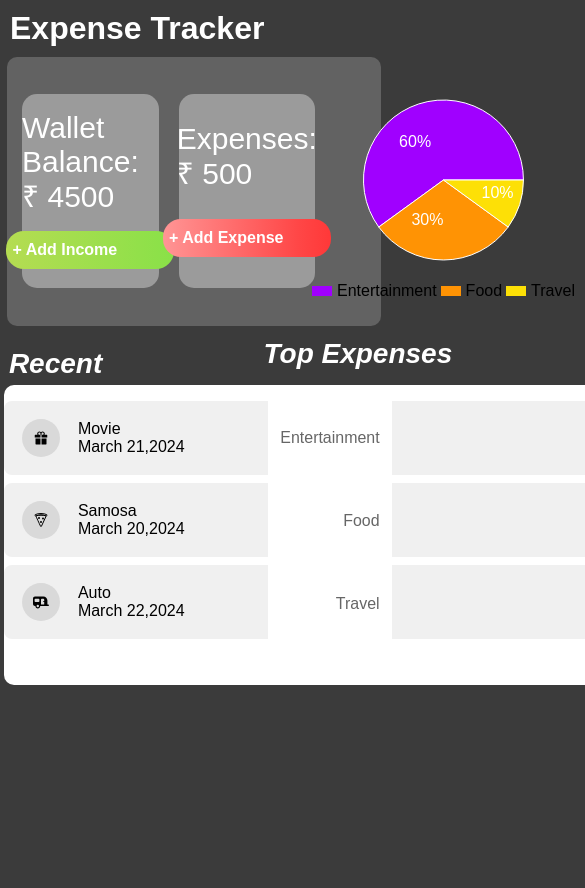
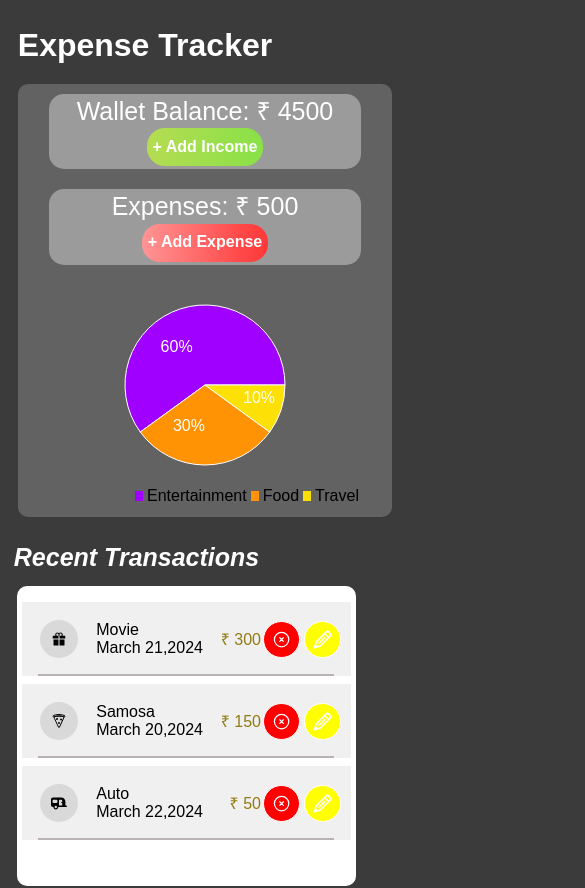
Before and after one commit to TejaswiniKakarlamudi/ExpensesTracker, a React (Create React App) app: page / in a window 390 px wide. Shown: the top 888 px of the page, 585 px wide, since content can reach past the window. Before the commit the page ends 854 px from the top, so only its background shows below. Built offline with nearby package versions, Linux system fonts and the light colour scheme.

Commit message:
Uploading verse-3 styles uploaded

```diff
--- a/src/Components/Charts/Barchart.jsx
+++ b/src/Components/Charts/Barchart.jsx
@@ -9,7 +9,7 @@ function HorizontalBarChart({ expensesData }) {
   }));
 
   return (
-    <div style={{ width: '100%', height: '300px', background: 'white', margin: '10px', borderRadius: '10px', overflow: 'hidden' }}>
+    <div style={{ width: '90%', height: '300px', background: 'white', margin: '10px', borderRadius: '10px', overflow: 'hidden' }}>
       <ResponsiveContainer>
         <BarChart data={data} layout="vertical" margin={{ top: 10, right: 20, left: 60, bottom: 10 }}>
           {/* <CartesianGrid strokeDasharray="3 3" /> */}
--- a/src/Components/Charts/Piechart.jsx
+++ b/src/Components/Charts/Piechart.jsx
@@ -63,7 +63,7 @@ function Piechart({ expensesData }) {
       <div style={{ display: 'flex', justifyContent: 'center', }}>
         {data.map((entry, index) => (
           <div key={index} style={{ display: 'flex', alignItems: 'center',margin:'2px'}}>
-            <div style={{ width: '20px', height: '10px', backgroundColor: COLORS[index % COLORS.length], marginRight: '5px' }}></div>
+            <div style={{ width: '8px', height: '10px', backgroundColor: COLORS[index % COLORS.length], marginRight: '4px' }}></div>
             <span>{`${entry.name}`}</span>
           </div>
         ))}
--- a/src/Components/Display/Display.jsx
+++ b/src/Components/Display/Display.jsx
@@ -123,7 +123,7 @@ function Display() {
           expenseToEdit={expenseToEdit}
         />
       ) : (
-        <div>
+        <div className={styles.display}>
           <div className={styles.title}>Expense Tracker</div>
           <div className={styles.topdisplay}>
             <div className={styles.balance}>
@@ -134,8 +134,8 @@ function Display() {
               Expenses: ₹ {expensesTotal}
               <button onClick={() => handleAddExpense(setPopupTitle, setIsPopupOpen)}>+ Add Expense</button>
             </div>
-            <div>
-              <Piechart expensesData={selectedExpenses} className={styles.piechart}/>
+            <div className={styles.piechart}>
+              <Piechart expensesData={selectedExpenses} />
             </div>
           </div>
           <div className={styles.bottomdisplay}>
@@ -155,7 +155,7 @@ function Display() {
                             </div>
                           </div>
                           <div>
-                            <div>₹ {expense.price}</div>
+                            <div style={{color:'#917a12'}}>₹ {expense.price}</div>
                             <div className={styles.icondelete}><button onClick={() => handleDeleteExpense(expense, selectedExpenses, setSelectedExpenses, setExpensesChanged)}><HiOutlineXCircle /></button></div>
                             <div className={styles.iconedit}><button onClick={() => handleEditExpense(expense, setExpenseToEdit, setPopupTitle, setIsPopupOpen)}><GrEdit /></button></div>
                           </div>
--- a/src/Components/Display/Display.module.css
+++ b/src/Components/Display/Display.module.css
@@ -1,11 +1,12 @@
 .display{
-    width: 100vw;
-    height: 100vh;
+    width: 98vw;
+    height: 98vh;
     top: 0px !important;
-    left: 32px;
-    gap: 0px;
     border: 1px 0px 0px 0px;
     opacity: 0px;
+    display: flex;
+    flex-direction: column;
+    margin: 1vh 1vw;
 
 }
 
@@ -14,9 +15,9 @@
     justify-content: space-around;
     align-items: center;
     width: 96vw;
-    height: 269px;
+    height: 35vh;
     top: 94px;
-    margin: 7px;
+    margin:10px;
     border-radius: 10px ;
     opacity: 0px;
     background-color: #626262;
@@ -38,10 +39,10 @@
     flex-direction: column;
     justify-content: space-evenly;
     color: #FFFFFF;
-    font-size: 30px;
+    font-size: 25px;
     font-weight: 400;
     line-height: 34.47px;
-    text-align: left;
+    text-align: center;
     margin: 5px ;
     margin-left: 15px;
 
@@ -51,11 +52,13 @@
     margin-right: -5px;
 }
 .piechart{
-  width: 23vh;
-  height: 23vh;
+  width: 26vh;
+  /* height: 23vh; */
+  /* margin: 10px; */
+  /* margin-top: -20px; */
+
 }
-.balance button{
-    background: linear-gradient(90deg, #B5DC52 0%, #89E148 100%);
+.balance button, .expenses button{
     width: 167.65px;
     height: 38px;
     top: 245px;
@@ -65,24 +68,17 @@
     font-size: 16px;
     font-weight: 700;
     line-height: 18.38px;
-    text-align: left;
+    text-align: center;
     color: #FFFFFF;
     border: #FFFFFF;
 }
+.balance button{
+    background: linear-gradient(90deg, #B5DC52 0%, #89E148 100%);
+
+}
  .expenses button{
     background: linear-gradient(90deg, #FF9595 0%, #FF4747 80%, #FF3838 100%);
-    width: 167.65px;
-    height: 38px;
-    top: 245px;
-    left: 183.88px;
-    border-radius: 18px;
-    margin-bottom: 3px;
-    font-size: 16px;
-    font-weight: 700;
-    line-height: 18.38px;
-    text-align: left;
-    color: #FFFFFF;
-    border: #FFFFFF;
+
 }
 .title{
   color: #FFFFFF;
@@ -93,7 +89,7 @@
   margin: 10px;
 }
 .title1 {
-    font-size: 28px;
+    font-size: 25px;
     font-style: italic;
     font-weight: 700;
     line-height: 32.17px;
@@ -107,26 +103,31 @@
 
 .bottomdisplay{
     width: 96vw;
-    margin: 1vw;
+    margin: 1vh 1vw;
     display: flex;
-    justify-content: space-between;
-    align-items: center;
+    justify-content: space-evenly;
+    flex-wrap: nowrap;
 }
+
 .recenttransactions {
     display: flex;
     flex-direction: column;
-    width: 68%;
+    width: 62vw;
+    margin:1vh 1vw;
+    height: 362px;
 }
 .topexpenses{
     display: flex;
     flex-direction: column;
-    width: 33%;
+    width: 30vw;
+    margin: 1vh 1vw;
 }
 .expenselist{
-    width: 738.33px;
+    width: auto;
     height: 300px;
     border-radius: 10px;
     background-color: #FFFFFF;
+    margin: 1vh;
 }
 ul{
     width: 738.33px;
@@ -134,6 +135,7 @@
     /* top: 440.97px; */
     left: 32px;
     list-style-type: none;
+
 
 }
 
@@ -149,30 +151,32 @@
   border-radius: 50%;
 
 }
-
-.listitem{
-  display: flex;
-  align-items: center;
-  justify-content: space-between;
-}
 .expenselist ul {
   list-style-type: none;
   padding: 0;
+  width: auto;
 }
-
 .expenselist li {
   margin-bottom: 8px;
+
 }
-
 .listitem {
+  margin: 5px;
   display: flex;
   align-items: center;
   justify-content: space-between;
   padding: 8px;
   background-color: #f0f0f0;
-  border-radius: 8px;
+  position: relative;
 }
-
+.listitem::after {
+  content: '';
+  position: absolute;
+  bottom: 0;
+  left: 4vw;
+  width: 90%;
+  border-bottom: 2px solid #b9b3b3;
+}
 .listitem > div {
   display: flex;
   align-items: center;
@@ -184,6 +188,14 @@
 
 .icondelete button {
   background-color: red;
+}
+
+.iconedit button {
+  background-color: yellow;
+
+}
+
+.icondelete button, .iconedit button {
   color: white;
   border: 1px solid white;
   width: 37px;
@@ -196,23 +208,52 @@
   justify-content: center;
   margin: 2px;
 }
-
-.iconedit button {
-  margin: 2px;
-  background-color: yellow;
-  width: 37px;
-  height: 37px;
-  border: 1px solid white;
-  border-radius: 50%;
-  transition: opacity 0.3s ease;
-  color: #FFFFFF;
-  font-size: larger;
-  display: flex;
-  align-items: center;
-  justify-content: center;
-}
-
 .icondelete button:hover,
 .iconedit button:hover {
   opacity: 1;
 }
+
+@media (max-width: 606px) {
+  .display{
+    height: 100vh;
+    width: 100vw;
+  }
+
+ .topdisplay{
+  flex-direction: column;
+  /* height: 80vh !important;
+  width: 98vw; */
+  height: auto;
+  justify-content: space-evenly;
+  /* background: fixed; */
+ }
+ .topdisplay button{
+  width: auto;
+  font-size: auto;
+ }
+
+ .balance, .expenses, .piechart{
+  height: auto;
+  width: 80vw;
+  text-align: center;
+  margin: 10px 0;
+ }
+
+ .bottomdisplay{
+  /* height: 96vh; */
+  flex-direction: column;
+  flex-wrap: wrap;
+  margin: 1px;
+ }
+ .recenttransactions {
+  width: 95%;
+  margin: 1vh 0;
+}
+
+.expenselist, ul {
+  width: auto;
+}
+ .topexpenses{
+  width: auto;
+ }
+}
--- a/src/Components/Popup/EditPopup.jsx
+++ b/src/Components/Popup/EditPopup.jsx
@@ -34,7 +34,7 @@ function EditPopup({ title, button, onCancel, onSubmit }) {
       <div className={styles.title}>{title}</div>
       <form onSubmit={handleSubmit}>
         {title === 'Add Balance' ? (
-          <div>
+          <div className={styles.inputs}>
             <input
               type='number'
               name="Balance"
--- a/src/Components/Popup/Popup.module.css
+++ b/src/Components/Popup/Popup.module.css
@@ -4,11 +4,12 @@
     left: 50%;
     transform: translate(-50%, -50%);
     background-color: #fff;
-    border-radius: 10px;
+    border-radius: 15px;
     padding: 20px;
-    box-shadow: 0 2px 5px rgba(0, 0, 0, 0.1);
+    box-shadow: 0 4px 8px rgba(0, 0, 0, 0.2);
     Width:538px;
-Height:335px;
+    max-width: 90%;
+    height:auto;
     z-index: 1;
   }
 
@@ -16,60 +17,54 @@ Height:335px;
     font-size: 24px;
     font-weight: bold;
     margin-bottom: 10px;
+    color: #000;
   }
 
   .inputs {
     display: flex;
-    /* flex-direction: column; */
+    justify-content: space-between;
     margin: 10px;
-    width: 150px;
-height: 40px;
-background-color: #fff;
-box-shadow: 0px 4px 4px 0 #ccc8c8;
-border-radius: 15px ;
+    background-color: #fff;
+
+    border-radius: 15px ;
   }
 
-  /* .inputs input {
+  .inputs input {
+    margin: 10px;
+    width: 40%;
+    height: 10px;
     padding: 10px;
     border: 1px solid #ccc;
     border-radius: 5px;
-    margin-bottom: 10px;
-    width: 223px;
-    height: 51px;
-    top: 347px;
-    left: 401px;
-
-
-  } */
+    box-shadow: 0px 4px 4px 0 #ccc8c8;
+  }
 
   .categories {
     display: flex;
-    /* flex-direction: column; */
-    margin-bottom: 10px;
-    width: 223px;
-
-
-
+    justify-content: space-between;
+    width: 100%;
+    margin: 10px;
   }
 
-  .categories select {
+  .categories select,.categories input[type="date"] {
     padding: 10px;
     border: 1px solid #ccc;
     border-radius: 5px;
-    margin-bottom: 10px;
+    margin: 10px;
+    box-shadow: 0px 4px 4px 0 #ccc8c8;
+    width: 40%;
+    height: 15px;
+
   }
-
-  .categories input[type="date"] {
-    padding: 10px;
-    border: 1px solid #ccc;
-    border-radius: 5px;
-    margin-bottom: 10px;
+  .categories select{
+    height: 35px;
+    width: 45%;
   }
-
   .buttons {
     display: flex;
     justify-content: space-around;
-    margin-top: 10px;
+    margin-bottom: 10px;
+    width: 80%;
   }
 
   .buttons button[type="submit"] {
@@ -77,11 +72,10 @@ border-radius: 15px ;
     color: #fff;
     padding: 10px 20px;
     border: none;
-    border-radius: 5px;
+    border-radius: 15px;
     cursor: pointer;
-    width: 223px;
+    width: 48%;
     height: 51px;
-
   }
 
   .buttons button[type="button"] {
@@ -89,7 +83,7 @@ border-radius: 15px ;
     color: #000;
     padding: 10px 20px;
     border: none;
-    border-radius: 5px;
+    border-radius: 15px;
     cursor: pointer;
   }
 
```
Lines whose indentation alone changed are shown as unchanged.
